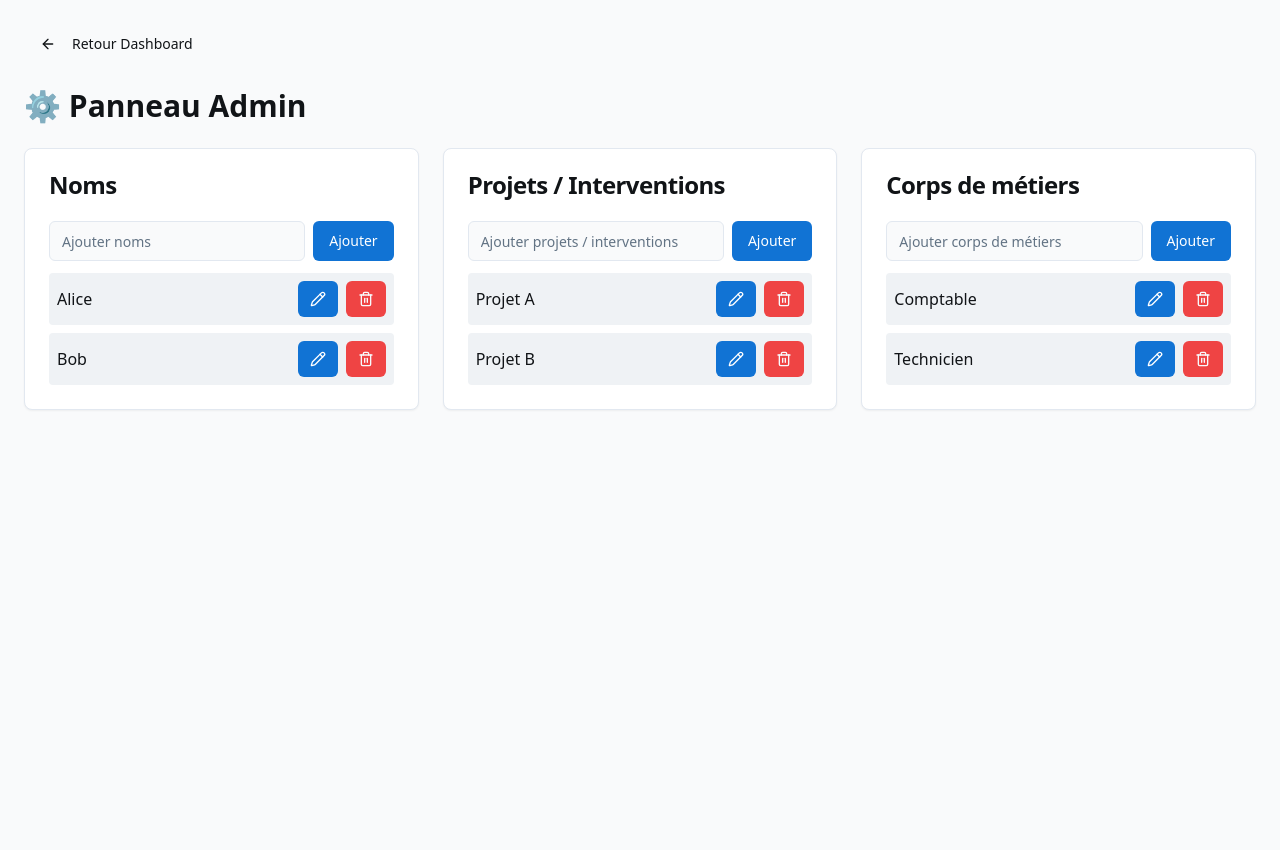
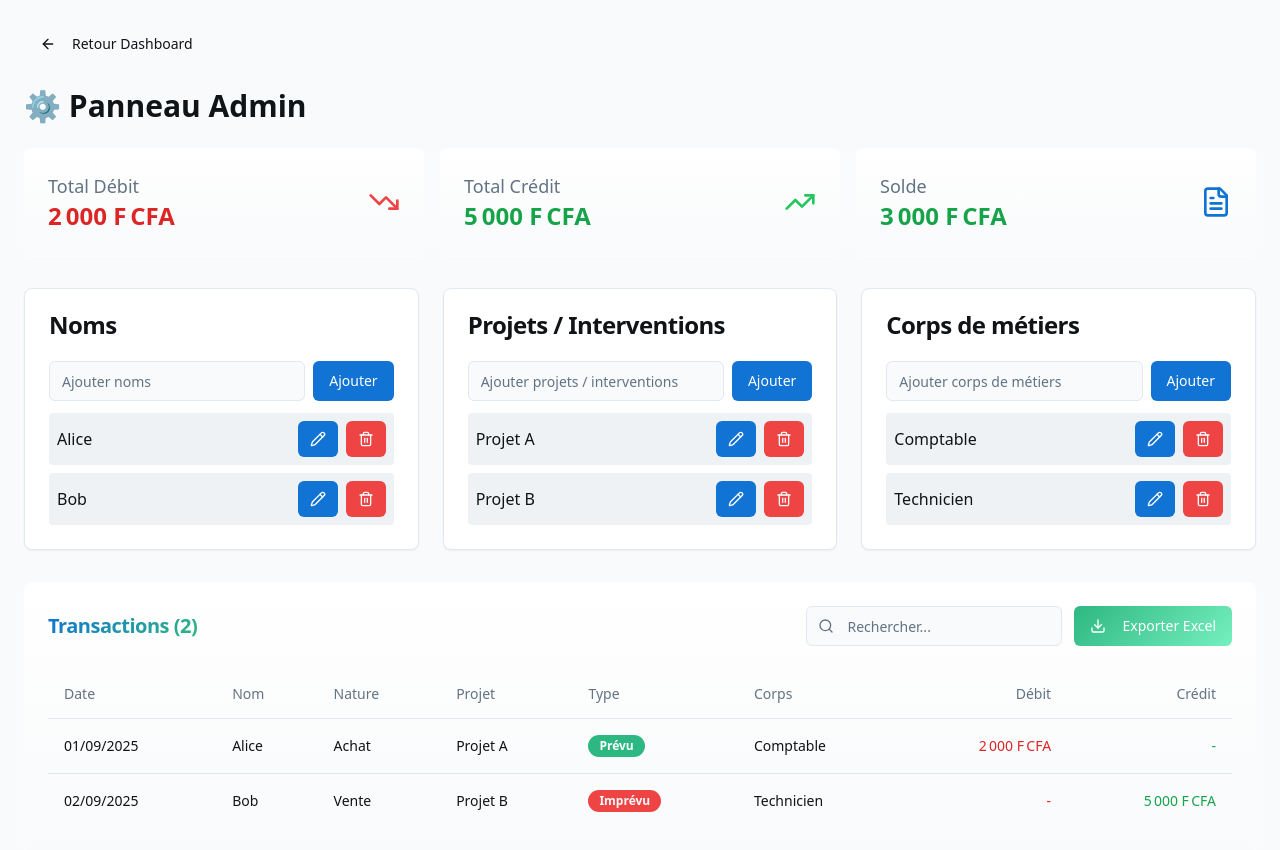
Before and after one commit to ANGE22593/Dtech-gesiton, a React (Vite) app: page /admin-panel in a window 1280 px wide. Shown: the top 850 px of the page. Before the commit the page ends 800 px from the top, so only its background shows below. Built offline with nearby package versions, Linux system fonts and the light colour scheme.

Commit message:
AdminPanel.tsx

```diff
--- a/src/pages/AdminPanel.tsx
+++ b/src/pages/AdminPanel.tsx
@@ -1,36 +1,72 @@
-import { useState } from "react";
+import { useState, useMemo } from "react";
 import { Card, CardHeader, CardTitle, CardContent } from "@/components/ui/card";
 import { Button } from "@/components/ui/button";
 import { Input } from "@/components/ui/input";
-import { ArrowLeft, Pencil, Trash2, Check } from "lucide-react";
+import { ArrowLeft, Pencil, Trash2, Check, TrendingUp, TrendingDown, FileText, Search, Download, Edit } from "lucide-react";
 import { useNavigate } from "react-router-dom";
+import { Badge } from "@/components/ui/badge";
+import { Table, TableHeader, TableRow, TableHead, TableBody, TableCell } from "@/components/ui/table";
+
+// --- Fonction utilitaire pour formatage ---
+const formatCurrency = (amount: number, currency: string) => {
+  return new Intl.NumberFormat("fr-FR", {
+    style: "currency",
+    currency: "XOF",
+    minimumFractionDigits: 0,
+  }).format(amount);
+};
+
+// Exemple de données pour transactions
+interface Transaction {
+  id: number;
+  date: string;
+  nom: string;
+  nature: string;
+  projetIntervention: string;
+  impPrev: string;
+  corpsDeMetiers: string;
+  monnaie: number;
+  debit: number;
+  credit: number;
+}
 
 export default function AdminPanel() {
   const navigate = useNavigate();
 
-  // Données initiales (pré-remplies sur la page d'accueil)
+  // --- Données Admin ---
   const [noms, setNoms] = useState<string[]>(["Alice", "Bob"]);
   const [projets, setProjets] = useState<string[]>(["Projet A", "Projet B"]);
   const [metiers, setMetiers] = useState<string[]>(["Comptable", "Technicien"]);
 
-  // Inputs pour ajout
   const [nom, setNom] = useState("");
   const [projet, setProjet] = useState("");
   const [metier, setMetier] = useState("");
 
-  // État pour l’édition
   const [editIndex, setEditIndex] = useState<number | null>(null);
   const [editType, setEditType] = useState<"nom" | "projet" | "metier" | null>(null);
   const [editValue, setEditValue] = useState("");
 
-  // Démarrer la modification
+  // --- Transactions ---
+  const [transactions, setTransactions] = useState<Transaction[]>([
+    { id: 1, date: "2025-09-01", nom: "Alice", nature: "Achat", projetIntervention: "Projet A", impPrev: "Prévu", corpsDeMetiers: "Comptable", monnaie: 0, debit: 2000, credit: 0 },
+    { id: 2, date: "2025-09-02", nom: "Bob", nature: "Vente", projetIntervention: "Projet B", impPrev: "Imprévu", corpsDeMetiers: "Technicien", monnaie: 0, debit: 0, credit: 5000 },
+  ]);
+  const [searchTerm, setSearchTerm] = useState("");
+  const [sortField, setSortField] = useState<keyof Transaction>("date");
+  const [sortDirection, setSortDirection] = useState<"asc" | "desc">("asc");
+
+  // --- Totaux ---
+  const totalDebit = useMemo(() => transactions.reduce((acc, t) => acc + t.debit, 0), [transactions]);
+  const totalCredit = useMemo(() => transactions.reduce((acc, t) => acc + t.credit, 0), [transactions]);
+  const balance = totalCredit - totalDebit;
+
+  // --- Edition ---
   const startEdit = (type: "nom" | "projet" | "metier", index: number, value: string) => {
     setEditType(type);
     setEditIndex(index);
     setEditValue(value);
   };
 
-  // Sauvegarder la modification
   const saveEdit = () => {
     if (editType && editIndex !== null) {
       if (editType === "nom") {
@@ -54,12 +90,37 @@ export default function AdminPanel() {
     }
   };
 
-  // Supprimer un élément
   const deleteItem = (type: "nom" | "projet" | "metier", index: number) => {
     if (type === "nom") setNoms(noms.filter((_, i) => i !== index));
     if (type === "projet") setProjets(projets.filter((_, i) => i !== index));
     if (type === "metier") setMetiers(metiers.filter((_, i) => i !== index));
   };
+
+  // --- Table tri/recherche ---
+  const handleSort = (field: keyof Transaction) => {
+    if (sortField === field) {
+      setSortDirection(sortDirection === "asc" ? "desc" : "asc");
+    } else {
+      setSortField(field);
+      setSortDirection("asc");
+    }
+  };
+
+  const sortedTransactions = useMemo(() => {
+    return [...transactions]
+      .filter(
+        (t) =>
+          t.nom.toLowerCase().includes(searchTerm.toLowerCase()) ||
+          t.projetIntervention.toLowerCase().includes(searchTerm.toLowerCase())
+      )
+      .sort((a, b) => {
+        const valA = a[sortField];
+        const valB = b[sortField];
+        if (valA < valB) return sortDirection === "asc" ? -1 : 1;
+        if (valA > valB) return sortDirection === "asc" ? 1 : -1;
+        return 0;
+      });
+  }, [transactions, searchTerm, sortField, sortDirection]);
 
   // Bloc réutilisable
   const renderList = (
@@ -97,10 +158,7 @@ export default function AdminPanel() {
             <li key={i} className="flex justify-between items-center bg-muted p-2 rounded">
               {editType === type && editIndex === i ? (
                 <div className="flex gap-2 w-full">
-                  <Input
-                    value={editValue}
-                    onChange={(e) => setEditValue(e.target.value)}
-                  />
+                  <Input value={editValue} onChange={(e) => setEditValue(e.target.value)} />
                   <Button size="sm" onClick={saveEdit}>
                     <Check className="w-4 h-4" />
                   </Button>
@@ -112,11 +170,7 @@ export default function AdminPanel() {
                     <Button size="sm" onClick={() => startEdit(type, i, item)}>
                       <Pencil className="w-4 h-4" />
                     </Button>
-                    <Button
-                      variant="destructive"
-                      size="sm"
-                      onClick={() => deleteItem(type, i)}
-                    >
+                    <Button variant="destructive" size="sm" onClick={() => deleteItem(type, i)}>
                       <Trash2 className="w-4 h-4" />
                     </Button>
                   </div>
@@ -131,21 +185,137 @@ export default function AdminPanel() {
 
   return (
     <div className="min-h-screen bg-background p-6">
-      <Button
-        variant="ghost"
-        onClick={() => navigate("/dashboard")}
-        className="mb-6"
-      >
+      <Button variant="ghost" onClick={() => navigate("/dashboard")} className="mb-6">
         <ArrowLeft className="mr-2 h-4 w-4" /> Retour Dashboard
       </Button>
 
       <h1 className="text-3xl font-bold mb-6">⚙️ Panneau Admin</h1>
 
-      <div className="grid grid-cols-1 md:grid-cols-3 gap-6">
+      {/* Cartes Statistiques */}
+      <div className="grid grid-cols-1 md:grid-cols-3 gap-4 mb-8">
+        <Card className="shadow-card bg-gradient-card border-0">
+          <CardContent className="p-6">
+            <div className="flex items-center justify-between">
+              <div>
+                <p className="text-lg font-medium text-muted-foreground">Total Débit</p>
+                <p className="text-2xl font-bold text-red-600">{formatCurrency(totalDebit, "CFA")}</p>
+              </div>
+              <TrendingDown className="h-8 w-8 text-red-500" />
+            </div>
+          </CardContent>
+        </Card>
+
+        <Card className="shadow-card bg-gradient-card border-0">
+          <CardContent className="p-6">
+            <div className="flex items-center justify-between">
+              <div>
+                <p className="text-lg font-medium text-muted-foreground">Total Crédit</p>
+                <p className="text-2xl font-bold text-green-600">{formatCurrency(totalCredit, "CFA")}</p>
+              </div>
+              <TrendingUp className="h-8 w-8 text-green-500" />
+            </div>
+          </CardContent>
+        </Card>
+
+        <Card className="shadow-card bg-gradient-card border-0">
+          <CardContent className="p-6">
+            <div className="flex items-center justify-between">
+              <div>
+                <p className="text-lg font-medium text-muted-foreground">Solde</p>
+                <p className={`text-2xl font-bold ${balance >= 0 ? "text-green-600" : "text-red-600"}`}>
+                  {formatCurrency(balance, "CFA")}
+                </p>
+              </div>
+              <FileText className="h-8 w-8 text-primary" />
+            </div>
+          </CardContent>
+        </Card>
+      </div>
+
+      {/* Gestion des données configurables */}
+      <div className="grid grid-cols-1 md:grid-cols-3 gap-6 mb-8">
         {renderList("Noms", "nom", noms, nom, setNom, setNoms)}
         {renderList("Projets / Interventions", "projet", projets, projet, setProjet, setProjets)}
         {renderList("Corps de métiers", "metier", metiers, metier, setMetier, setMetiers)}
       </div>
+
+      {/* Table des transactions */}
+      <Card className="shadow-card bg-gradient-card border-0">
+        <CardHeader>
+          <div className="flex flex-col sm:flex-row justify-between items-start sm:items-center gap-4">
+            <CardTitle className="text-xl font-semibold bg-gradient-hero bg-clip-text text-transparent">
+              Transactions ({transactions.length})
+            </CardTitle>
+            <div className="flex flex-col sm:flex-row gap-3 w-full sm:w-auto">
+              <div className="relative">
+                <Search className="absolute left-3 top-1/2 transform -translate-y-1/2 h-4 w-4 text-muted-foreground" />
+                <Input
+                  placeholder="Rechercher..."
+                  value={searchTerm}
+                  onChange={(e) => setSearchTerm(e.target.value)}
+                  className="pl-10 w-full sm:w-64"
+                />
+              </div>
+              <Button
+                onClick={() => console.log("Exporter Excel")}
+                className="bg-gradient-secondary hover:shadow-hover transition-all duration-300 transform hover:scale-105"
+              >
+                <Download className="h-4 w-4 mr-2" />
+                Exporter Excel
+              </Button>
+            </div>
+          </div>
+        </CardHeader>
+        <CardContent>
+          {sortedTransactions.length === 0 ? (
+            <div className="text-center py-12">
+              <FileText className="h-12 w-12 text-muted-foreground mx-auto mb-4" />
+              <p className="text-lg font-medium text-muted-foreground">
+                {searchTerm ? "Aucune transaction trouvée" : "Aucune transaction enregistrée"}
+              </p>
+            </div>
+          ) : (
+            <div className="overflow-x-auto">
+              <Table>
+                <TableHeader>
+                  <TableRow>
+                    <TableHead onClick={() => handleSort("date")} className="cursor-pointer">Date</TableHead>
+                    <TableHead onClick={() => handleSort("nom")} className="cursor-pointer">Nom</TableHead>
+                    <TableHead>Nature</TableHead>
+                    <TableHead>Projet</TableHead>
+                    <TableHead>Type</TableHead>
+                    <TableHead>Corps</TableHead>
+                    <TableHead className="text-right">Débit</TableHead>
+                    <TableHead className="text-right">Crédit</TableHead>
+                  </TableRow>
+                </TableHeader>
+                <TableBody>
+                  {sortedTransactions.map((transaction) => (
+                    <TableRow key={transaction.id}>
+                      <TableCell>{new Date(transaction.date).toLocaleDateString("fr-FR")}</TableCell>
+                      <TableCell>{transaction.nom}</TableCell>
+                      <TableCell>{transaction.nature}</TableCell>
+                      <TableCell>{transaction.projetIntervention}</TableCell>
+                      <TableCell>
+                        <Badge variant={transaction.impPrev === "Imprévu" ? "destructive" : "secondary"}>
+                          {transaction.impPrev}
+                        </Badge>
+                      </TableCell>
+                      <TableCell>{transaction.corpsDeMetiers}</TableCell>
+                      <TableCell className="text-right text-red-600">
+                        {transaction.debit > 0 ? formatCurrency(transaction.debit, "CFA") : "-"}
+                      </TableCell>
+                      <TableCell className="text-right text-green-600">
+                        {transaction.credit > 0 ? formatCurrency(transaction.credit, "CFA") : "-"}
+                      </TableCell>
+                    </TableRow>
+                  ))}
+                </TableBody>
+              </Table>
+            </div>
+          )}
+        </CardContent>
+      </Card>
     </div>
   );
 }
```
